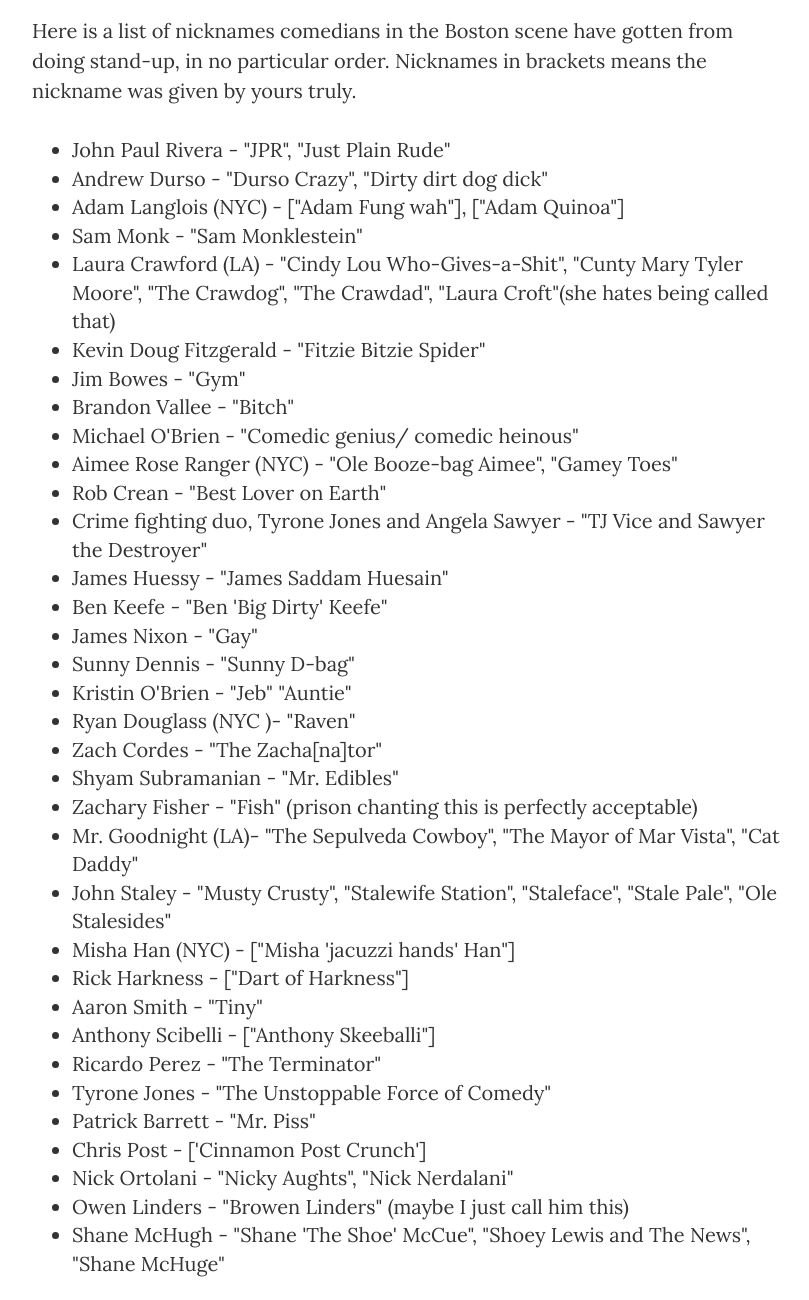
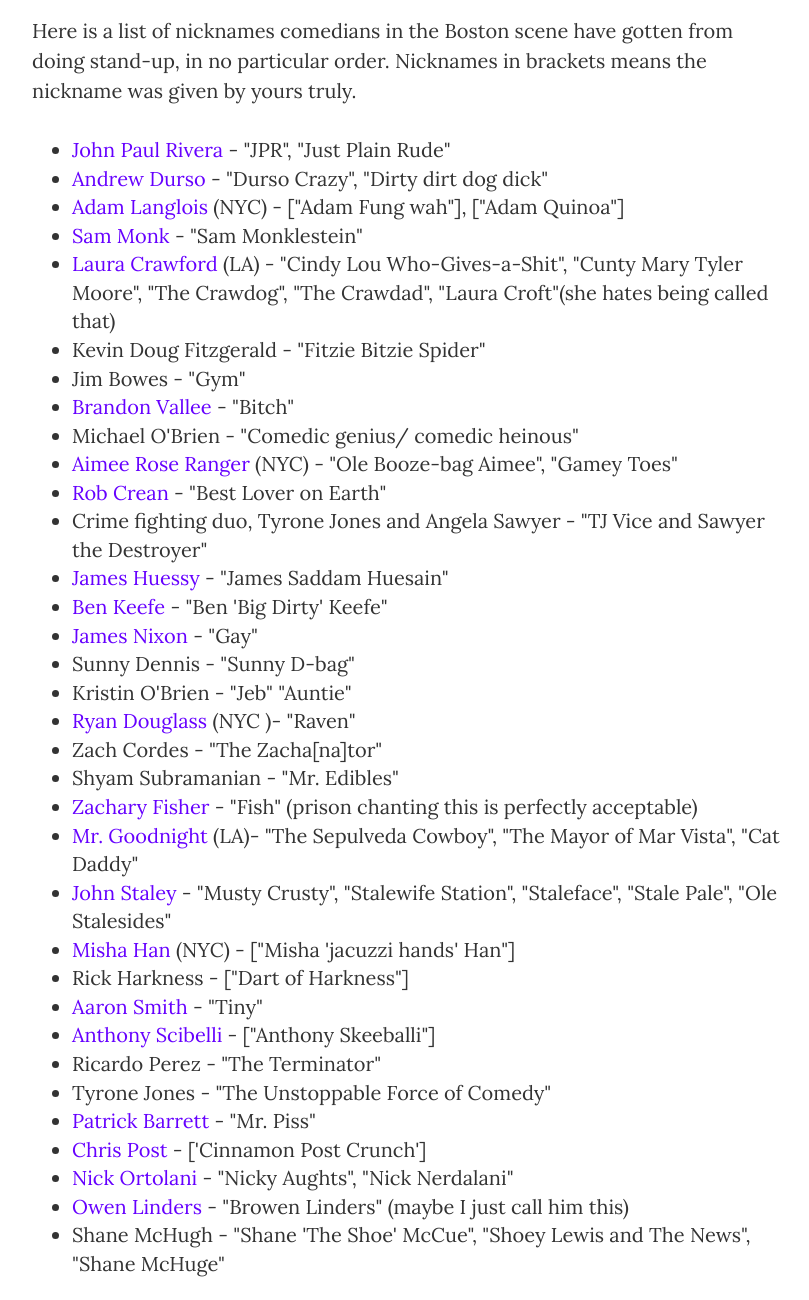
Before and after one commit to computingbets/12MinAlewife, a website: page post4BoCom.html in a window 1280 px wide. Shown: the part 600-1900 px from the top of the page, without its empty margins (233-1042 px from the left). Drawn offline with nearby package versions, Linux system fonts and the light colour scheme; files that its build step writes are made by us from their sources.

Commit message:
add font to twitter comics

```diff
--- a/post4BoCom.html
+++ b/post4BoCom.html
@@ -92,39 +92,39 @@
                       Here is a list of nicknames comedians in the Boston scene have gotten from doing stand-up, in no particular order. Nicknames in brackets means the nickname was given by yours truly.
                     </p>
                     <ul>
-                    <li> <a href="https://twitter.com/JohnPalRivera">John Paul Rivera </a>- "JPR", "Just Plain Rude"</li>
-                      <li> <a href="https://twitter.com/TheBookOfDurso">Andrew Durso </a>- "Durso Crazy", "Dirty dirt dog dick"</li>
-                      <li> <a href="https://twitter.com/AdamGwaa">Adam Langlois </a>(NYC) - ["Adam Fung wah"], ["Adam Quinoa"]</li>
-                      <li> <a href="https://twitter.com/SamMonkPerson">Sam Monk </a>- "Sam Monklestein"</li>
-                      <li> <a href="https://twitter.com/CrawfordComic">Laura Crawford </a>(LA) - "Cindy Lou Who-Gives-a-Shit", "Cunty Mary Tyler Moore", "The Crawdog", "The Crawdad", "Laura Croft"(she hates being called that) </li>
+                    <li> <a href="https://twitter.com/JohnPalRivera"><font color="6600FF">John Paul Rivera </font></a>- "JPR", "Just Plain Rude"</li>
+                      <li> <a href="https://twitter.com/TheBookOfDurso"><font color="6600FF">Andrew Durso </font></a>- "Durso Crazy", "Dirty dirt dog dick"</li>
+                      <li> <a href="https://twitter.com/AdamGwaa"><font color="6600FF">Adam Langlois </font></a>(NYC) - ["Adam Fung wah"], ["Adam Quinoa"]</li>
+                      <li> <a href="https://twitter.com/SamMonkPerson"><font color="6600FF">Sam Monk </font></a>- "Sam Monklestein"</li>
+                      <li> <a href="https://twitter.com/CrawfordComic"><font color="6600FF">Laura Crawford </font></a>(LA) - "Cindy Lou Who-Gives-a-Shit", "Cunty Mary Tyler Moore", "The Crawdog", "The Crawdad", "Laura Croft"(she hates being called that) </li>
                       <li> Kevin Doug Fitzgerald - "Fitzie Bitzie Spider"</li>
                       <li> Jim Bowes - "Gym"</li>
-                      <li> <a href="https://twitter.com/junkyardunicorn">Brandon Vallee </a>- "Bitch"</li>
+                      <li> <a href="https://twitter.com/junkyardunicorn"><font color="6600FF">Brandon Vallee </font></a>- "Bitch"</li>
                       <li> Michael O'Brien - "Comedic genius/ comedic heinous"</li>
-                      <li> <a href="https://twitter.com/aimeeroseranger">Aimee Rose Ranger</a> (NYC) - "Ole Booze-bag Aimee", "Gamey Toes"</li>
-                      <li> <a href="https://twitter.com/RobCrean">Rob Crean </a>- "Best Lover on Earth"</li>
+                      <li> <a href="https://twitter.com/aimeeroseranger"><font color="6600FF">Aimee Rose Ranger</font></a> (NYC) - "Ole Booze-bag Aimee", "Gamey Toes"</li>
+                      <li> <a href="https://twitter.com/RobCrean"><font color="6600FF">Rob Crean </font></a>- "Best Lover on Earth"</li>
                       <li> Crime fighting duo, Tyrone Jones and Angela Sawyer - "TJ Vice and Sawyer the Destroyer"</li>
-                      <li> <a href="https://twitter.com/JamesHuessy">James Huessy </a>- "James Saddam Huesain"</li>
-                      <li> <a href="https://twitter.com/MasterBenKeefe">Ben Keefe </a>- "Ben 'Big Dirty' Keefe"</li>
-                      <li> <a href="https://twitter.com/nixon_james">James Nixon </a>- "Gay"</li>
+                      <li> <a href="https://twitter.com/JamesHuessy"><font color="6600FF">James Huessy </font></a>- "James Saddam Huesain"</li>
+                      <li> <a href="https://twitter.com/MasterBenKeefe"><font color="6600FF">Ben Keefe </font></a>- "Ben 'Big Dirty' Keefe"</li>
+                      <li> <a href="https://twitter.com/nixon_james"><font color="6600FF">James Nixon </font></a>- "Gay"</li>
                       <li> Sunny Dennis - "Sunny D-bag"</li>
                       <li> Kristin O'Brien - "Jeb" "Auntie"</li>
-                      <li> <a href="https://twitter.com/ryandouglass19">Ryan Douglass </a> (NYC )- "Raven"</li>
+                      <li> <a href="https://twitter.com/ryandouglass19"><font color="6600FF">Ryan Douglass </font></a> (NYC )- "Raven"</li>
                       <li> Zach Cordes - "The Zacha[na]tor"</li>
                       <li> Shyam Subramanian - "Mr. Edibles"</li>
-                      <li> <a href="https://twitter.com/ZachFisherComic">Zachary Fisher </a>- "Fish" (prison chanting this is perfectly acceptable)</li>
-                      <li> <a href="https://twitter.com/sepulvedacowboy">Mr. Goodnight</a> (LA)- "The Sepulveda Cowboy", "The Mayor of Mar Vista", "Cat Daddy"</li>
-                      <li> <a href="https://twitter.com/flamingoPiss">John Staley </a>- "Musty Crusty", "Stalewife Station", "Staleface", "Stale Pale", "Ole Stalesides"</li>
-                      <li> <a href="https://twitter.com/MikeNotReally">Misha Han </a> (NYC) - ["Misha 'jacuzzi hands' Han"]</li>
+                      <li> <a href="https://twitter.com/ZachFisherComic"><font color="6600FF">Zachary Fisher </font></a>- "Fish" (prison chanting this is perfectly acceptable)</li>
+                      <li> <a href="https://twitter.com/sepulvedacowboy"><font color="6600FF">Mr. Goodnight</font></a> (LA)- "The Sepulveda Cowboy", "The Mayor of Mar Vista", "Cat Daddy"</li>
+                      <li> <a href="https://twitter.com/flamingoPiss"><font color="6600FF">John Staley </font></a>- "Musty Crusty", "Stalewife Station", "Staleface", "Stale Pale", "Ole Stalesides"</li>
+                      <li> <a href="https://twitter.com/MikeNotReally"><font color="6600FF">Misha Han </font></a> (NYC) - ["Misha 'jacuzzi hands' Han"]</li>
                       <li> Rick Harkness - ["Dart of Harkness"]</li>
-                      <li> <a href="https://twitter.com/tinyentertain">Aaron Smith </a>- "Tiny"
-                      <li> <a href="https://twitter.com/AnthonyScibelli">Anthony Scibelli </a>- ["Anthony Skeeballi"]
+                      <li> <a href="https://twitter.com/tinyentertain"><font color="6600FF">Aaron Smith </font></a>- "Tiny"
+                      <li> <a href="https://twitter.com/AnthonyScibelli"><font color="6600FF">Anthony Scibelli </font></a>- ["Anthony Skeeballi"]
                       <li> Ricardo Perez - "The Terminator"</li>
                       <li> Tyrone Jones - "The Unstoppable Force of Comedy"</li>
-                      <li> <a href="https://twitter.com/BatParrett">Patrick Barrett - "Mr. Piss"</li>
-                      <li> <a href="https://twitter.com/CPost7">Chris Post </a>- ['Cinnamon Post Crunch']</li>
-                      <li> <a href="https://twitter.com/nickortolani">Nick Ortolani </a>- "Nicky Aughts", "Nick Nerdalani"</li>
-                      <li> <a href="https://twitter.com/OwenLinders">Owen Linders </a>- "Browen Linders" (maybe I just call him this)</li>
+                      <li> <a href="https://twitter.com/BatParrett"><font color="6600FF">Patrick Barrett </font></a>- "Mr. Piss"</li>
+                      <li> <a href="https://twitter.com/CPost7"><font color="6600FF">Chris Post </font></a>- ['Cinnamon Post Crunch']</li>
+                      <li> <a href="https://twitter.com/nickortolani"><font color="6600FF">Nick Ortolani </font></a>- "Nicky Aughts", "Nick Nerdalani"</li>
+                      <li> <a href="https://twitter.com/OwenLinders"><font color="6600FF">Owen Linders </font></a>- "Browen Linders" (maybe I just call him this)</li>
                       <li> Shane McHugh - "Shane 'The Shoe' McCue", "Shoey Lewis and The News", "Shane McHuge"</li>
                         <p> Kudos to Rob Crean and Tyrone Jones for making most of these nicknames</p>
                 </div>
```
